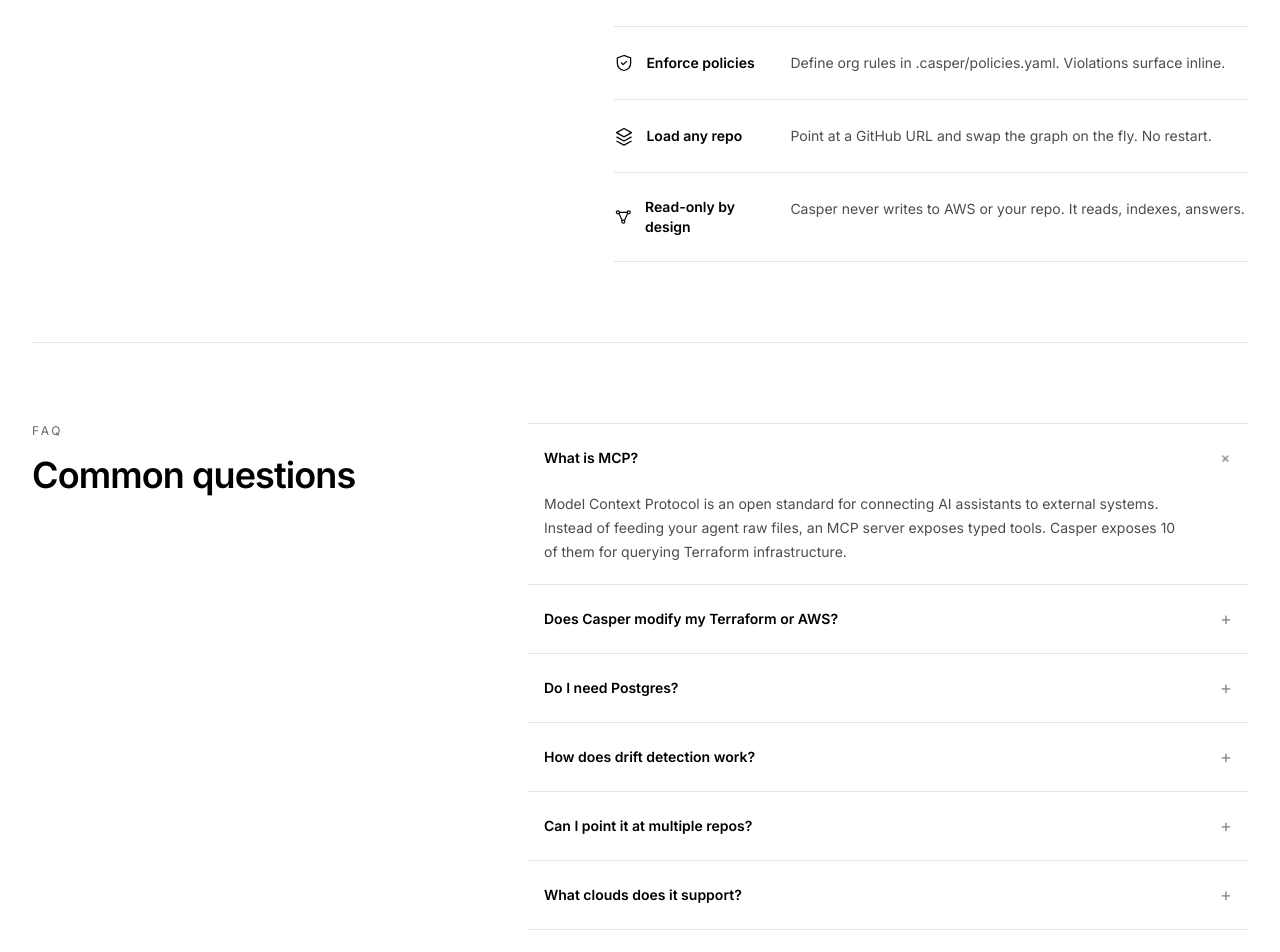
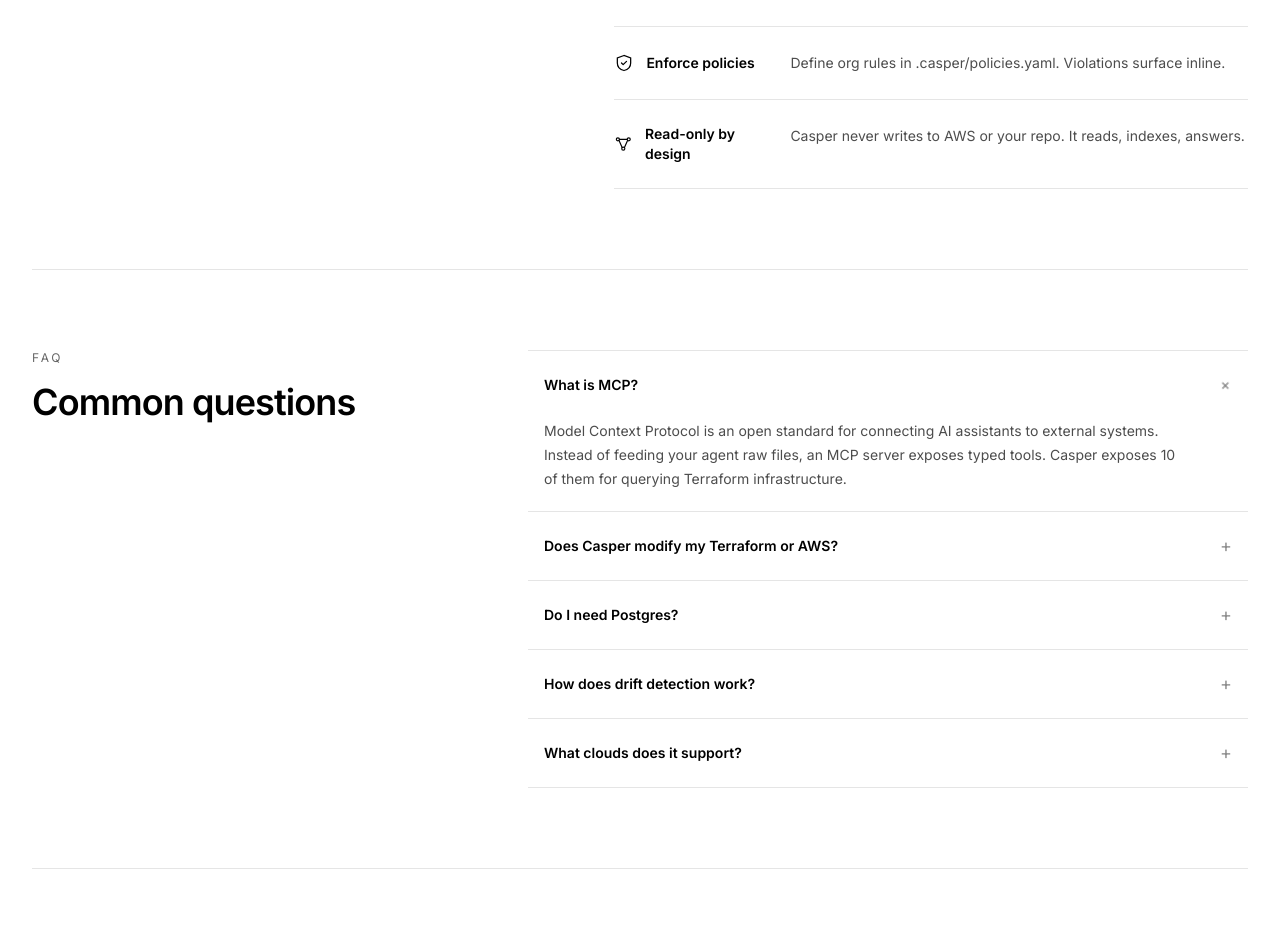
Before and after one commit to ASHUTOSH-SWAIN-GIT/casper-ui, a Next.js app: page / in a window 1280 px wide. Shown: the part 1720-2672 px from the top of the page. Built offline with nearby package versions, Linux system fonts and the light colour scheme.

Commit message:
remove load repo tool

```diff
--- a/app/docs/tools.ts
+++ b/app/docs/tools.ts
@@ -207,26 +207,6 @@
 }`,
   },
   {
-    id: "load_repo",
-    name: "load_repo",
-    tagline: "Swap the graph",
-    description:
-      "Clones a GitHub repository into a temp directory, runs the full ingest pipeline, and atomically replaces the live graph. The next tool call operates on the new repo with no server restart.",
-    whyItExists:
-      "Multi-repo orgs and onboarding flows need to inspect arbitrary infra without spinning up a new MCP server per repo. Making the graph swappable from inside the session keeps the agent running and lets it compare repos in a single context.",
-    params: [
-      { name: "url", type: "string", required: true, desc: "GitHub repository URL (https or ssh)." },
-      { name: "token", type: "string", required: false, desc: "Optional GitHub PAT for private repos." },
-    ],
-    returns: "{ resources_loaded: number, dependencies_loaded: number, took_ms: number }",
-    exampleCall: `load_repo({ url: "https://github.com/acme/infra" })`,
-    exampleResponse: `{
-  "resources_loaded": 312,
-  "dependencies_loaded": 487,
-  "took_ms": 1840
-}`,
-  },
-  {
     id: "dump_graph",
     name: "dump_graph",
     tagline: "Full snapshot",
--- a/app/page.tsx
+++ b/app/page.tsx
@@ -51,7 +51,6 @@
   { Icon: BoltIcon, title: "Simulate changes", body: "Parse proposed HCL, then get blast radius, broken refs, and policy hits before apply." },
   { Icon: CloudIcon, title: "Detect drift", body: "Compare Terraform state vs live AWS via read-only Describe APIs." },
   { Icon: ShieldIcon, title: "Enforce policies", body: "Define org rules in .casper/policies.yaml. Violations surface inline." },
-  { Icon: LayersIcon, title: "Load any repo", body: "Point at a GitHub URL and swap the graph on the fly. No restart." },
   { Icon: GraphIcon, title: "Read-only by design", body: "Casper never writes to AWS or your repo. It reads, indexes, answers." },
 ];
 
--- a/components/faq.tsx
+++ b/components/faq.tsx
@@ -18,10 +18,6 @@
   {
     q: "How does drift detection work?",
     a: "describe_live_state walks the resource address, calls the matching read-only AWS Describe endpoint, and diffs the live attributes against your Terraform state. You see what's declared vs. what actually exists.",
-  },
-  {
-    q: "Can I point it at multiple repos?",
-    a: "Yes. Call load_repo with a GitHub URL during a session and Casper swaps the graph in place. No restart, no config edit.",
   },
   {
     q: "What clouds does it support?",
```
